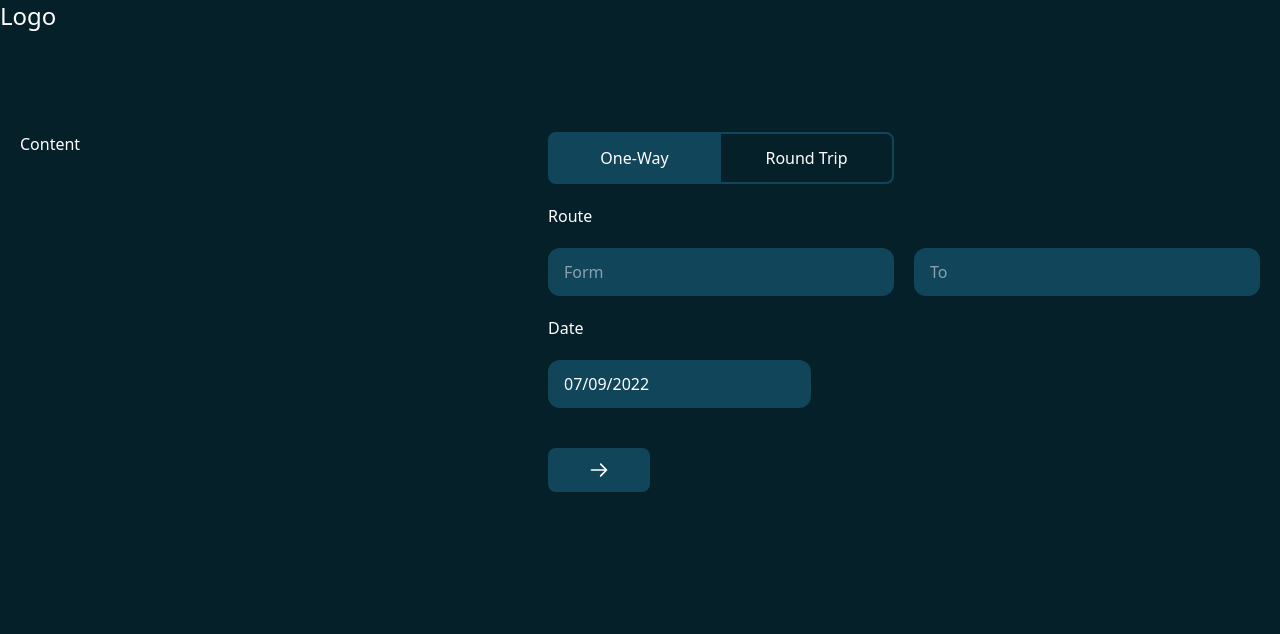
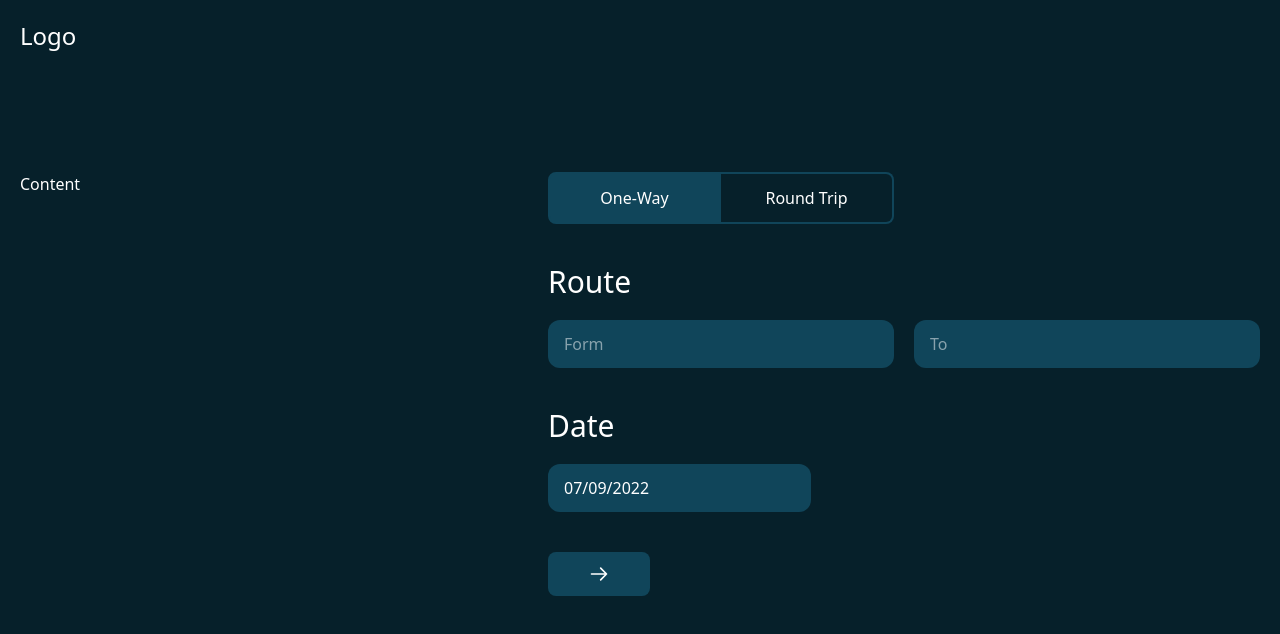
Before and after one commit to monty-src/fakemyflight, a Next.js app: page /official in a window 1280 px wide. Shown: the top 634 px of the page. Built offline with nearby package versions, Linux system fonts and the light colour scheme.

Commit message:
Dev updated Header to include padding for logo

```diff
--- a/components/Header.js
+++ b/components/Header.js
@@ -2,7 +2,7 @@ import React from 'react'
 
 const Header = () => {
   return (
-    <header className="lg:col-span-5">
+    <header className="lg:col-span-5 p-5">
         <h2 className="text-white text-2xl">Logo</h2>
     </header>
   )
--- a/components/MainForm.js
+++ b/components/MainForm.js
@@ -30,10 +30,10 @@ const MainForm = () => {
     return (
         <section className="grid grid-cols-6 gap-5">
             <FlightType radio={radio} setRadio={setRadio} />
-            <p className="col-span-6">Route</p>
+            <p className="col-span-6 text-3xl mt-5">Route</p>
             <AutoComplete setAirport={setFromAirport} label="Form" />
             <AutoComplete setAirport={setToAirport} label="To" />
-            <p className="col-span-6">Date</p>
+            <p className="col-span-6 text-3xl mt-5">Date</p>
             <DatePickers
                 toDate={toDate}
                 fromDate={fromDate}
--- a/pages/official.js
+++ b/pages/official.js
@@ -18,7 +18,7 @@ const official = () => {
         <main className="container lg grid grid-cols-1 gap-10 lg:gap-y-20 lg:grid-cols-5">
             <Header />
             <Masthead colSize={2}>Content</Masthead>
-            <Masthead colSize={3}> <MainForm /> </Masthead>
+            <Masthead colSize={3}><MainForm /></Masthead>
         </main>
     </>
   )
```
